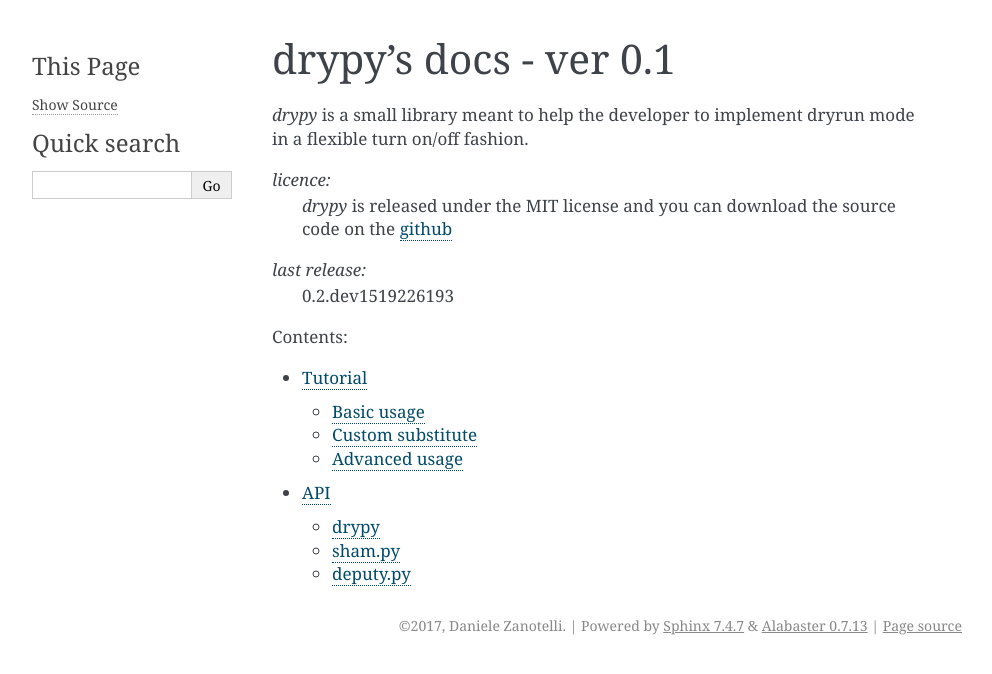
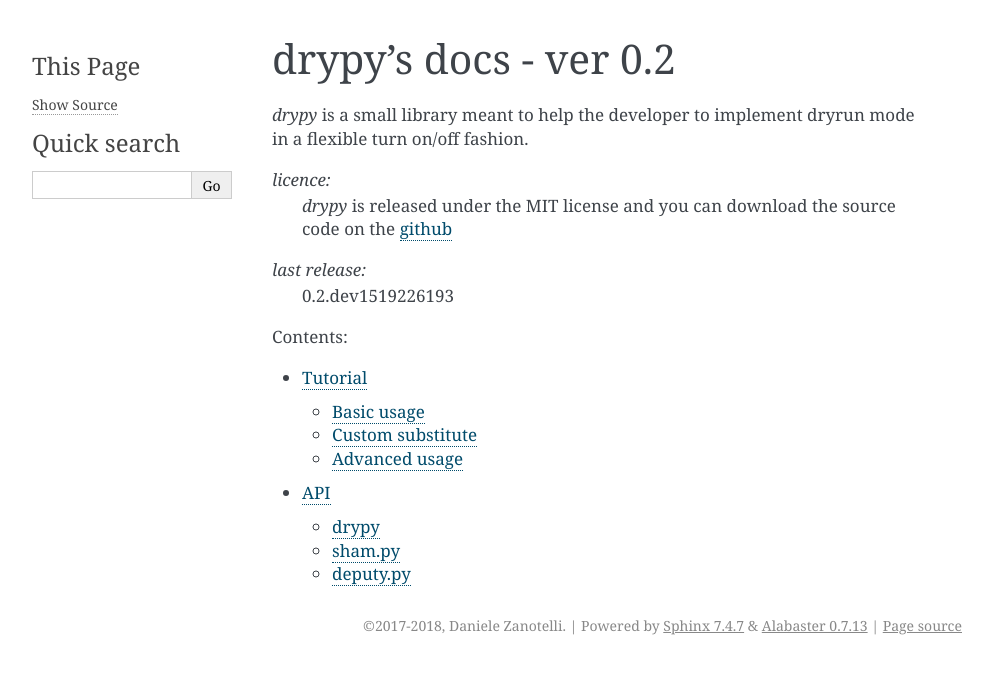
Before and after one commit to dzanotelli/drypy, a Sphinx documentation site: the page built from drypy/docs/index.rst, in a window 1280 px wide. Shown: the top 674 px of the page, without its empty margins (148-1140 px from the left). Built offline with Sphinx 7.4.7, drawn with Linux system fonts in a browser that asks for light colours.

Commit message:
implemented short=True arg to get the short form of 'version'; upd docs conf; refs #7

```diff
--- a/drypy/docs/conf.py
+++ b/drypy/docs/conf.py
@@ -53,7 +53,7 @@
 
 # General information about the project.
 project = 'drypy'
-copyright = '2017, Daniele Zanotelli'
+copyright = '2017-2018, Daniele Zanotelli'
 author = 'Daniele Zanotelli'
 
 # The version info for the project you're documenting, acts as replacement for
@@ -61,7 +61,7 @@
 # built documents.
 #
 # The short X.Y version.
-version = '0.1'
+version = drypy.get_version(short=True)
 # The full version, including alpha/beta/rc tags.
 release = drypy.get_version()
 
```
Also changed, not shown: drypy/__init__.py (+6 -2 lines).
